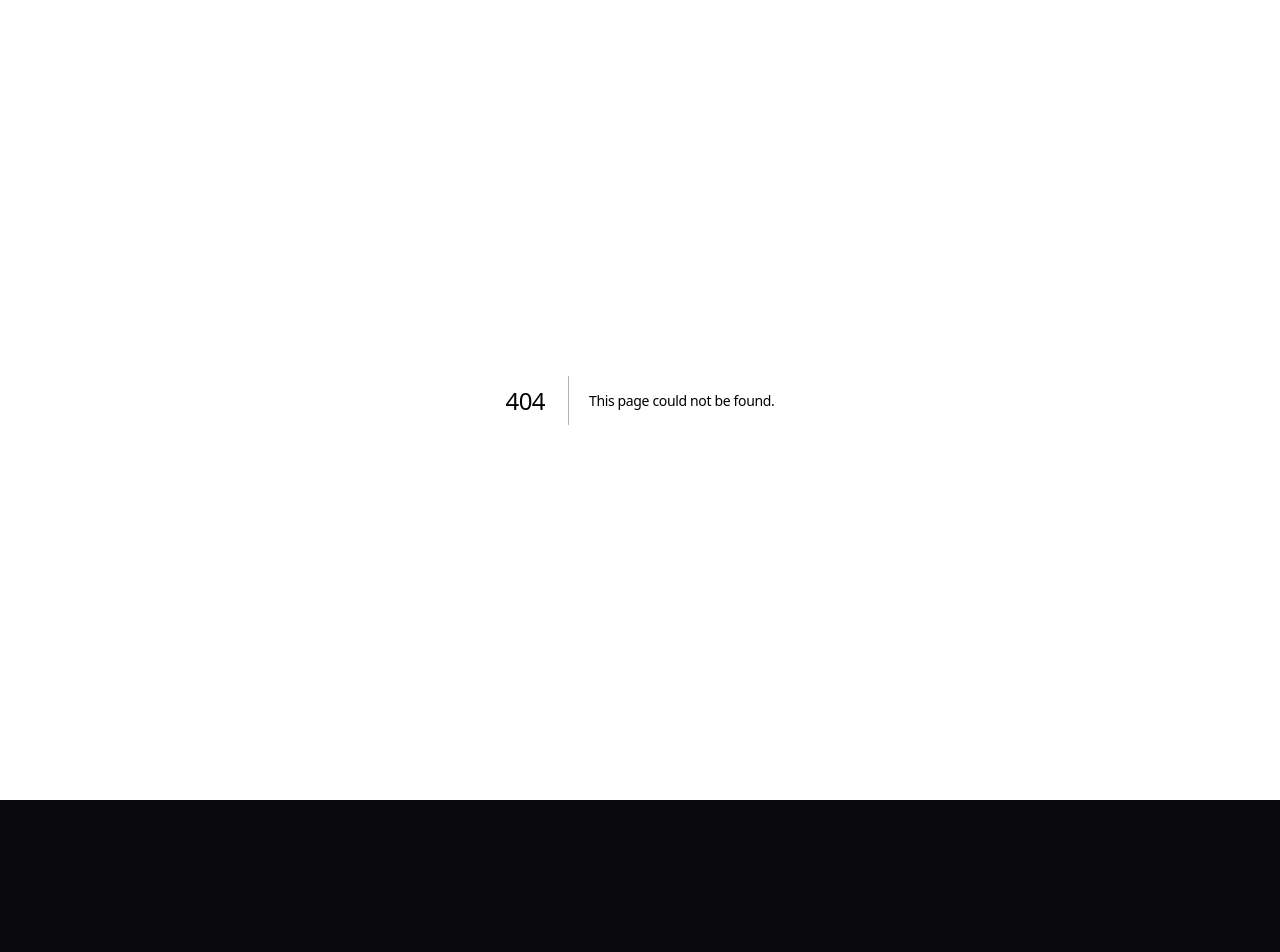
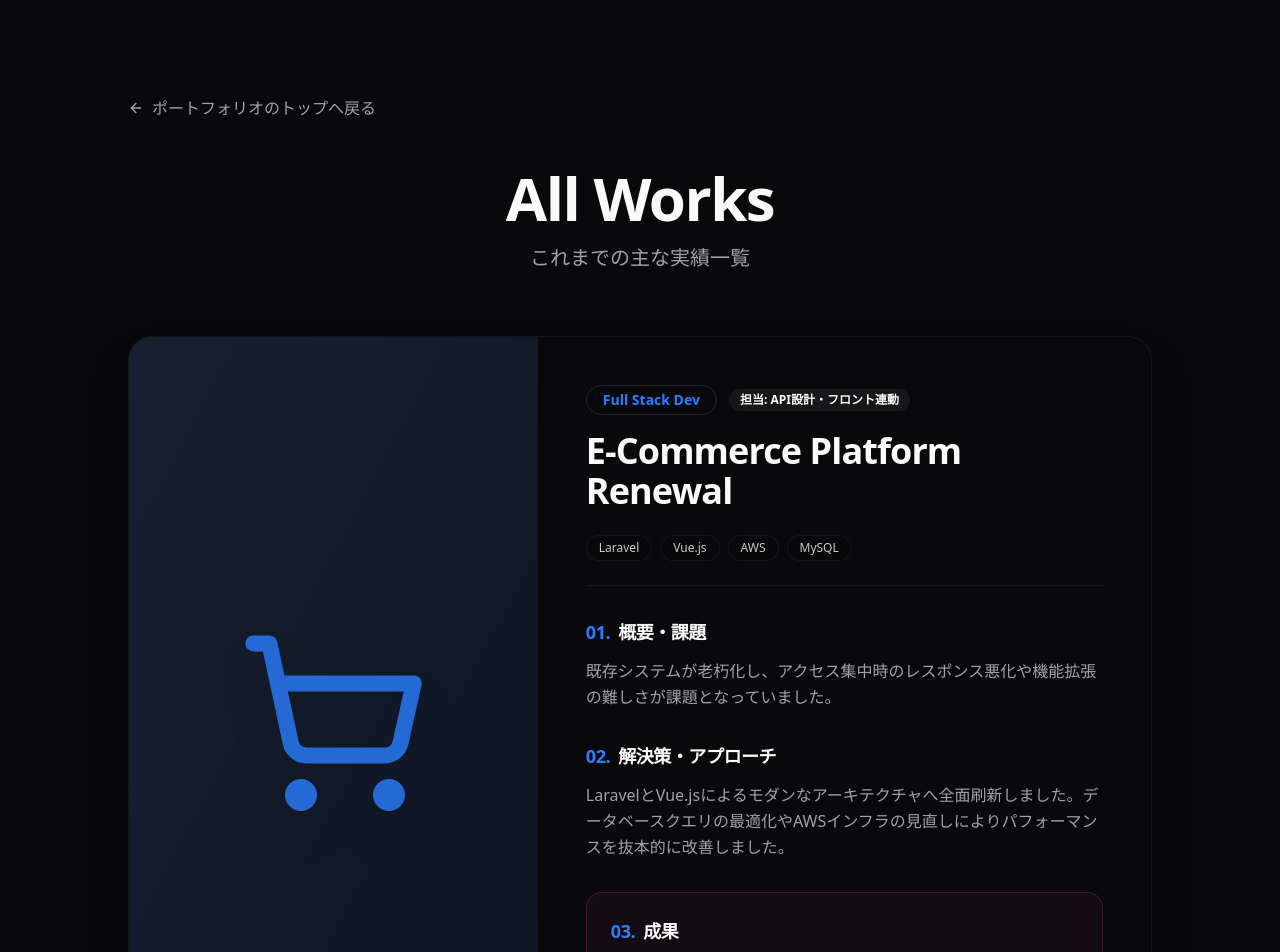
Before and after one commit to haruka-pon/PortfolioForWork, a Next.js app: page /works in a window 1280 px wide. Before the commit this address had no page. Shown: the top 952 px of the page. Before the commit the page ends 800 px from the top, so only its background shows below. Built offline with nearby package versions, Linux system fonts and the light colour scheme.

Commit message:
feat: ポートフォリオの実績表示セクションと詳細ページを新規作成しました。

```diff
--- /dev/null
+++ b/src/app/works/page.tsx
@@ -0,0 +1,99 @@
+import { WORKS_DATA } from "@/data/works";
+import Link from "next/link";
+import { ArrowLeft, CheckCircle2 } from "lucide-react";
+import { Badge } from "@/components/ui/badge";
+
+export default function WorksListPage() {
+    return (
+        <main className="min-h-screen bg-background pt-24 pb-16 px-4">
+            <div className="container mx-auto max-w-5xl">
+                <Link href="/#works" className="inline-flex items-center text-muted-foreground hover:text-primary transition-colors mb-12 group">
+                    <ArrowLeft className="w-4 h-4 mr-2 transform group-hover:-translate-x-1 transition-transform" />
+                    ポートフォリオのトップへ戻る
+                </Link>
+
+                <div className="space-y-24">
+                    <div className="text-center space-y-4 mb-16">
+                        <h1 className="text-4xl md:text-6xl font-bold tracking-tight">All Works</h1>
+                        <p className="text-xl text-muted-foreground">これまでの主な実績一覧</p>
+                    </div>
+
+                    {WORKS_DATA.map((work, index) => {
+                        const Icon = work.icon;
+                        return (
+                            <div key={work.slug} id={work.slug} className="rounded-3xl border border-white/5 bg-card/40 backdrop-blur-sm overflow-hidden shadow-2xl flex flex-col md:flex-row">
+                                {/* Visual Side - Bigger size for list page */}
+                                <div className={`${work.bg} md:w-2/5 p-12 flex flex-col items-center justify-center relative overflow-hidden`}>
+                                    <div className="absolute inset-0 bg-gradient-to-br from-white/5 to-transparent pointer-events-none" />
+                                    <Icon className={`w-32 h-32 md:w-48 md:h-48 ${work.color} opacity-80 drop-shadow-2xl transform hover:scale-105 transition-transform duration-700`} />
+                                </div>
+
+                                {/* Content Side */}
+                                <div className="p-8 md:p-12 md:w-3/5 space-y-8">
+                                    <div className="space-y-4 border-b border-border/50 pb-6">
+                                        <div className="flex flex-wrap items-center gap-3">
+                                            <Badge variant="outline" className={`${work.color} border-${work.color.split('-')[1]}-500/30 text-sm py-1 px-4`}>
+                                                {work.category}
+                                            </Badge>
+                                            <Badge variant="secondary" className="text-xs bg-secondary/50">
+                                                担当: {work.role}
+                                            </Badge>
+                                        </div>
+                                        <h2 className="text-3xl md:text-4xl font-bold tracking-tight text-foreground">
+                                            {work.title}
+                                        </h2>
+                                        <div className="flex flex-wrap gap-2 pt-2">
+                                            {work.tech.map((t) => (
+                                                <span key={t} className="px-3 py-1 bg-background/50 rounded-full text-xs font-medium text-foreground/80 border border-white/5">
+                                                    {t}
+                                                </span>
+                                            ))}
+                                        </div>
+                                    </div>
+
+                                    <div className="space-y-8">
+                                        <div>
+                                            <h3 className="text-lg font-bold flex items-center gap-2 mb-3">
+                                                <span className={work.color}>01.</span> 概要・課題
+                                            </h3>
+                                            <p className="text-muted-foreground leading-relaxed">
+                                                {work.detail.challenge}
+                                            </p>
+                                        </div>
+
+                                        <div>
+                                            <h3 className="text-lg font-bold flex items-center gap-2 mb-3">
+                                                <span className={work.color}>02.</span> 解決策・アプローチ
+                                            </h3>
+                                            <p className="text-muted-foreground leading-relaxed">
+                                                {work.detail.solution}
+                                            </p>
+                                        </div>
+
+                                        <div className="bg-primary/5 border border-primary/20 rounded-2xl p-6">
+                                            <h3 className="text-lg font-bold flex items-center gap-2 mb-3">
+                                                <span className={work.color}>03.</span> 成果
+                                            </h3>
+                                            <p className="text-foreground leading-relaxed flex items-start gap-4">
+                                                <CheckCircle2 className="w-6 h-6 text-primary shrink-0 mt-0.5" />
+                                                <span>{work.detail.result}</span>
+                                            </p>
+                                        </div>
+                                    </div>
+                                </div>
+                            </div>
+                        );
+                    })}
+                </div>
+
+                <div className="mt-24 text-center">
+                    <Link href="/#contact">
+                        <span className="inline-flex items-center justify-center rounded-full text-sm font-medium transition-colors focus-visible:outline-none focus-visible:ring-2 focus-visible:ring-ring focus-visible:ring-offset-2 disabled:opacity-50 disabled:pointer-events-none ring-offset-background bg-primary text-primary-foreground hover:bg-primary/90 h-11 px-8 py-2">
+                            お問い合わせへ進む
+                        </span>
+                    </Link>
+                </div>
+            </div>
+        </main>
+    );
+}
--- a/src/components/sections/Works.tsx
+++ b/src/components/sections/Works.tsx
@@ -36,7 +36,7 @@ export function WorksSection() {
                     {WORKS_DATA.map((work, index) => {
                         const Icon = work.icon;
                         return (
-                            <Link href={`/works/${work.slug}`} key={work.slug} className="block group">
+                            <Link href={`/works#${work.slug}`} key={work.slug} className="block group">
                                 <motion.div
                                     initial={{ opacity: 0, y: 30 }}
                                     whileInView={{ opacity: 1, y: 0 }}
```
